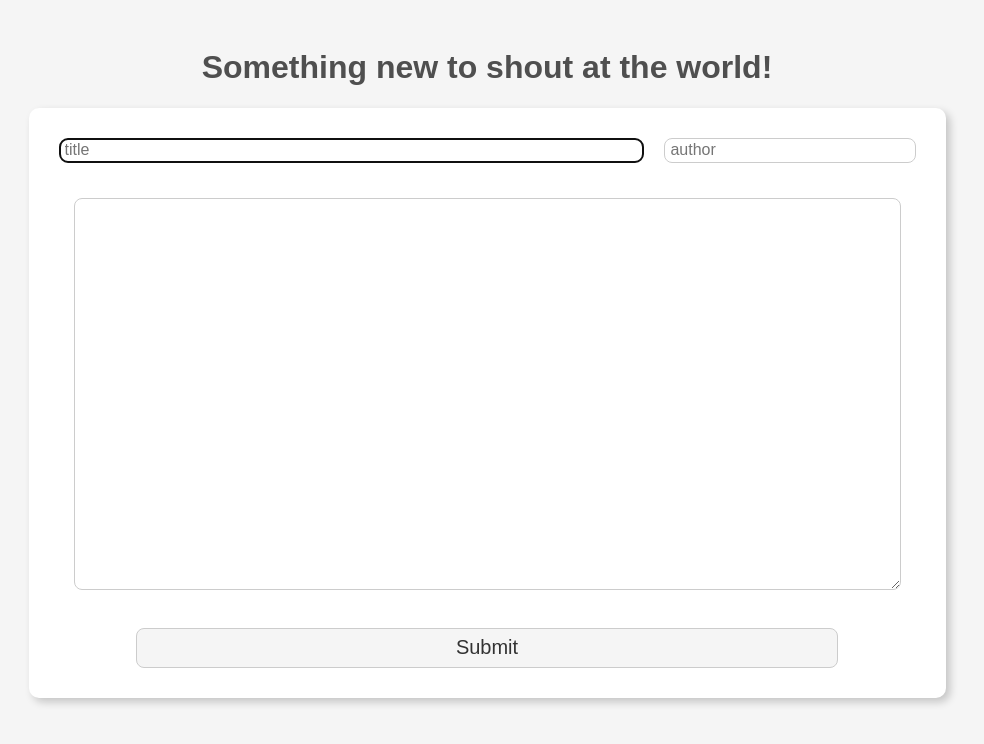
After one commit to talvio/masterblog, a Flask app: page /add in a window 1280 px wide. The commit adds this page. Shown: the top 744 px of the page, without its empty margins (153-1137 px from the left). Run offline with Flask 3, Linux system fonts and the light colour scheme.

Commit message:
Now accepting new blog posts

```diff
--- a/app.py
+++ b/app.py
@@ -1,4 +1,4 @@
-from flask import Flask, render_template
+from flask import Flask, render_template, request, redirect, url_for
 import blog_posts
 
 app = Flask(__name__)
@@ -8,6 +8,16 @@ def index():
     blogs = blog_posts.get_blogs()
     return render_template('index.html', posts=blogs)
 
+@app.route('/add', methods=['GET', 'POST'])
+def add():
+    if request.method == 'POST':
+        title = request.form.get('title', "")
+        author = request.form.get('author',"")
+        content = request.form.get('content', "")
+        blog_posts.add_blog(title, author, content)
+        return redirect(url_for('index'))
+
+    return render_template('add.html')
 
 if __name__ == '__main__':
     app.run(host="0.0.0.0", port=5001, debug=True)
--- a/blog_posts.py
+++ b/blog_posts.py
@@ -13,7 +13,33 @@ def get_blogs(blog_file=BLOG_FILE):
     ]
     """
     if blog_file is None:
-        blog_file = self.blog_file
+        blog_file = BLOG_FILE
     with open(blog_file, 'r') as json_file:
         blogs = json.load(json_file)
     return blogs
+
+def save_blogs(blogs, blog_file=BLOG_FILE):
+    """
+    Saves blogs to a file
+    """
+    if blog_file is None:
+        blog_file = BLOG_FILE
+    with open(blog_file, 'w') as json_file:
+        json.dump(blogs, json_file)
+
+def add_blog(title, author, content):
+    """
+    Add a new blog post
+    """
+    blogs = get_blogs()
+    new_blog_id = str(max(int(blog.get('id', 0)) + 1 for blog in blogs ))
+    blogs.append(
+        {
+            'id': new_blog_id,
+            'title': title,
+            'author': author,
+            'content': content,
+        }
+    )
+    save_blogs(blogs)
+    return new_blog_id
--- a/data/blogs.json
+++ b/data/blogs.json
@@ -1,4 +1 @@
-[
-{"id": 1, "author": "John Doe", "title": "First Post", "content": "This is my first post."},
-{"id": 2, "author": "Jane Doe", "title": "Second Post", "content": "This is another post."}
-]
+[{"id": 1, "author": "John Doe", "title": "First Post", "content": "This is my first post."}, {"id": 2, "author": "Jane Doe", "title": "Second Post", "content": "This is another post."}, {"id": "3", "title": "New Blog", "author": "Jukka", "content": "Jukka"}, {"id": "4", "title": "New Blog", "author": "Jukka", "content": "Testing Testing Testing Testing Testing Testing Testing Testing Testing Testing Testing Testing Testing Testing Testing Testing Testing Testing Testing Testing Testing Testing Testing Testing Testing Testing Testing Testing Testing Testing Testing Testing Testing Testing Testing "}]
--- a/static/style.css
+++ b/static/style.css
@@ -1,3 +1,7 @@
+* {
+    box-sizing: border-box;
+}
+
 body {
     font-family: Arial, sans-serif;
     background-color: #F5F5F5;
@@ -22,6 +26,90 @@ h1 {
     margin-top: 0;
 }
 
+.center_align {
+    display: flex;
+    position: relative;
+    flex-direction: column;
+    justify-content: center;
+    align-items: center;
+}
+
+.center_align .add_blog {
+    display: flex;
+    position: relative;
+    max-width: 1800px;
+    padding: 20px;
+    flex-direction: column;
+    justify-content: center;
+    align-items: center;
+    background-color: #FFFFFF;
+    font-size: 12px;
+    border-radius: 10px;
+    overflow: hidden;
+    box-shadow: 4px 4px 8px rgba(0, 0, 0, 0.2);
+}
+
+.add_blog #title_author {
+    display: flex;
+    position: relative;
+    flex-direction: row;
+    width: 100%;
+    margin: 0;
+    justify-content: center;
+    align-items: center;
+}
+
+#title {
+    width: 70%;
+    margin-right: 20px;
+}
+
+#author {
+    width: 30%;
+    margin-right: 20px;
+}
+input {
+    width: 100%;
+    height: 25px;
+    padding: 5px;
+    margin: 10px;
+    font-size: 16px;
+    border: 1px solid #ccc;
+    border-radius: 8px;
+}
+
+.blog_text {
+    padding: 5px;
+    margin: 10px;
+}
+
+textarea {
+    padding: 5px;
+    margin: 10px;
+    font-size: 16px;
+    border: 1px solid #ccc;
+    border-radius: 8px;
+
+}
+
+#submit_button {
+    width: 80%;
+    height: 40px;
+    padding: 3px;
+    margin: 10px;
+    font-size: 20px;
+    border-radius: 8px;
+    background-color: #F5F5F5;
+    color: #333;
+    &:hover, &:focus {
+        background: #D7D7D7;
+    }
+}
+
+textarea {
+    height: 100%;
+}
+
 .post p {
     margin: 10px 0;
 }
--- /dev/null
+++ b/templates/add.html
@@ -0,0 +1,35 @@
+<!DOCTYPE html>
+<html lang="en">
+<head>
+    <meta charset="UTF-8">
+    <meta name="viewport" content="width=device-width, initial-scale=1.0">
+    <title>New Blog Entry</title>
+    <link rel="stylesheet" href="{{ url_for('static', filename='style.css') }}">
+</head>
+<body>
+    <h1>Something new to shout at the world!</h1>
+        <div class="center_align">
+            <form class="add_blog" action="/add" method="post">
+                <div id="title_author">
+                    <div id="title">
+                        <label for="title">
+                            <input type="text" name="title" placeholder="title" autofocus required />
+                        </label>
+                    </div>
+                    <div id="author">
+                        <label for="author">
+                            <input type="text" name="author" placeholder="author" required />
+                        </label>
+                    </div>
+                </div>
+                <div class="blog_text">
+                    <label for="content">
+                        <textarea name="content"  rows="20" cols="80" required></textarea>
+                    </label>
+                </div>
+                <input id="submit_button" type="submit" value="Submit">
+            </form>
+        </div>
+
+</body>
+</html>
```
